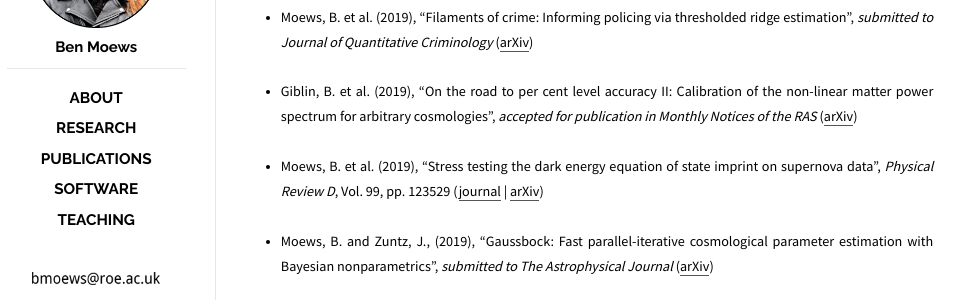
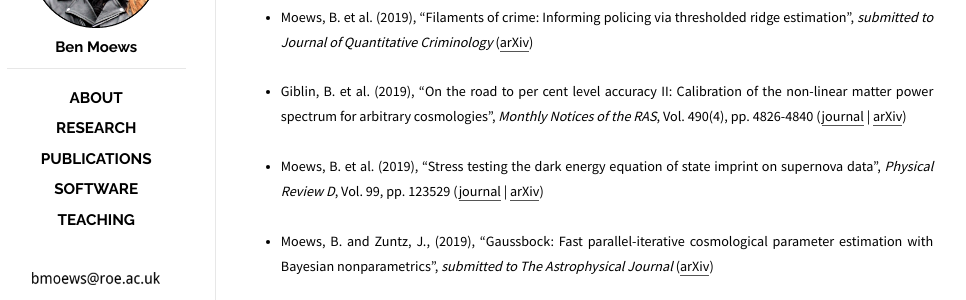
Before and after one commit to moews/moews.github.io, a Jekyll site: the page built from _posts/2017-03-25-publications.md, in a window 1280 px wide. Shown: the part 152-452 px from the top of the page, without its empty margins (143-1109 px from the left). Built offline with Jekyll 4.4.1, drawn with Linux system fonts in a browser that asks for light colours.

Commit message:
Update 2017-03-25-publications.md

```diff
--- a/_posts/2017-03-25-publications.md
+++ b/_posts/2017-03-25-publications.md
@@ -12,7 +12,7 @@ categories: posts
 
 * <small>Moews, B. et al. (2019), "Filaments of crime: Informing policing via thresholded ridge estimation", _submitted to Journal of Quantitative Criminology_ ([arXiv](https://arxiv.org/abs/1907.03206))</small>
 
-* <small>Giblin, B. et al. (2019), "On the road to per cent level accuracy II: Calibration of the non-linear matter power spectrum for arbitrary cosmologies", _accepted for publication in Monthly Notices of the RAS_ ([arXiv](https://arxiv.org/abs/1906.02742))</small>
+* <small>Giblin, B. et al. (2019), "On the road to per cent level accuracy II: Calibration of the non-linear matter power spectrum for arbitrary cosmologies", _Monthly Notices of the RAS_, Vol. 490(4), pp. 4826-4840 ([journal](https://doi.org/10.1093/mnras/stz2659) | [arXiv](https://arxiv.org/abs/1906.02742))</small>
 
 * <small>Moews, B. et al. (2019), "Stress testing the dark energy equation of state imprint on supernova data", _Physical Review D_, Vol. 99, pp. 123529 ([journal](https://doi.org/10.1103/PhysRevD.99.123529) | [arXiv](https://arxiv.org/abs/1812.09786))</small>
 
```
